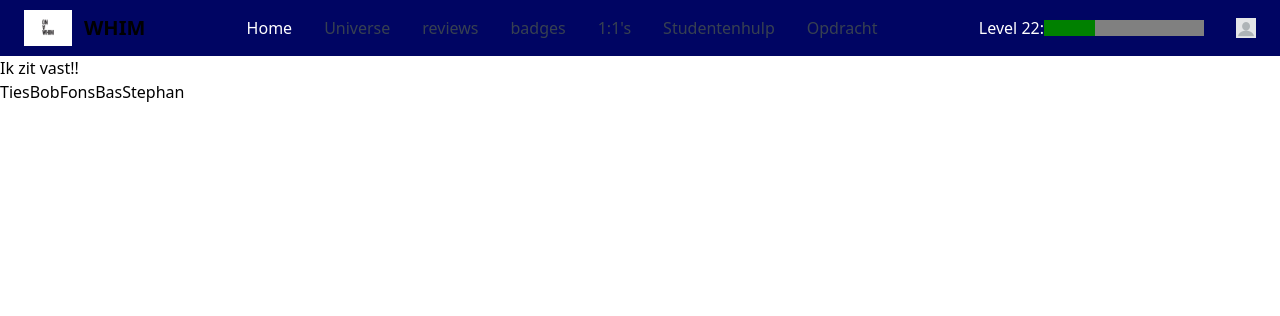
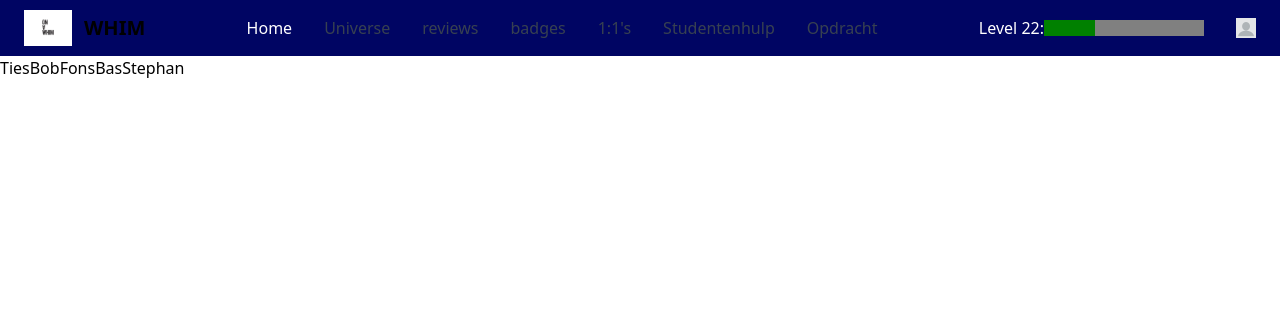
Before and after one commit to HenryBenaye/WHIM, a PHP site: page / in a window 1280 px wide. Shown: the top 316 px of the page. Run offline with PHP 8.4, Linux system fonts and the light colour scheme; data comes from the database, SQL or seed files in the repository; some libraries are stand-ins or nearby versions.

Commit message:
Update index.php

```diff
--- a/index.php
+++ b/index.php
@@ -12,9 +12,6 @@ $data = new data()?>
 <body>
 <div>
     <div>
-        <button class="rounded-full" onclick="stuck_fun()">
-            Ik zit vast!!
-        </button>
         <div id="data_stuck">
 
         </div>
@@ -27,7 +24,6 @@ $data = new data()?>
 </div>
 </body>
 <script>
-    //setTimeout(<?php //$data->status_change(1,$_GET);?>//,3000)
     function stuck_fun() {
         document.getElementById("data_stuck").innerHTML =
         "<?php foreach ($data->get_stuck_students() as $data) {
```
